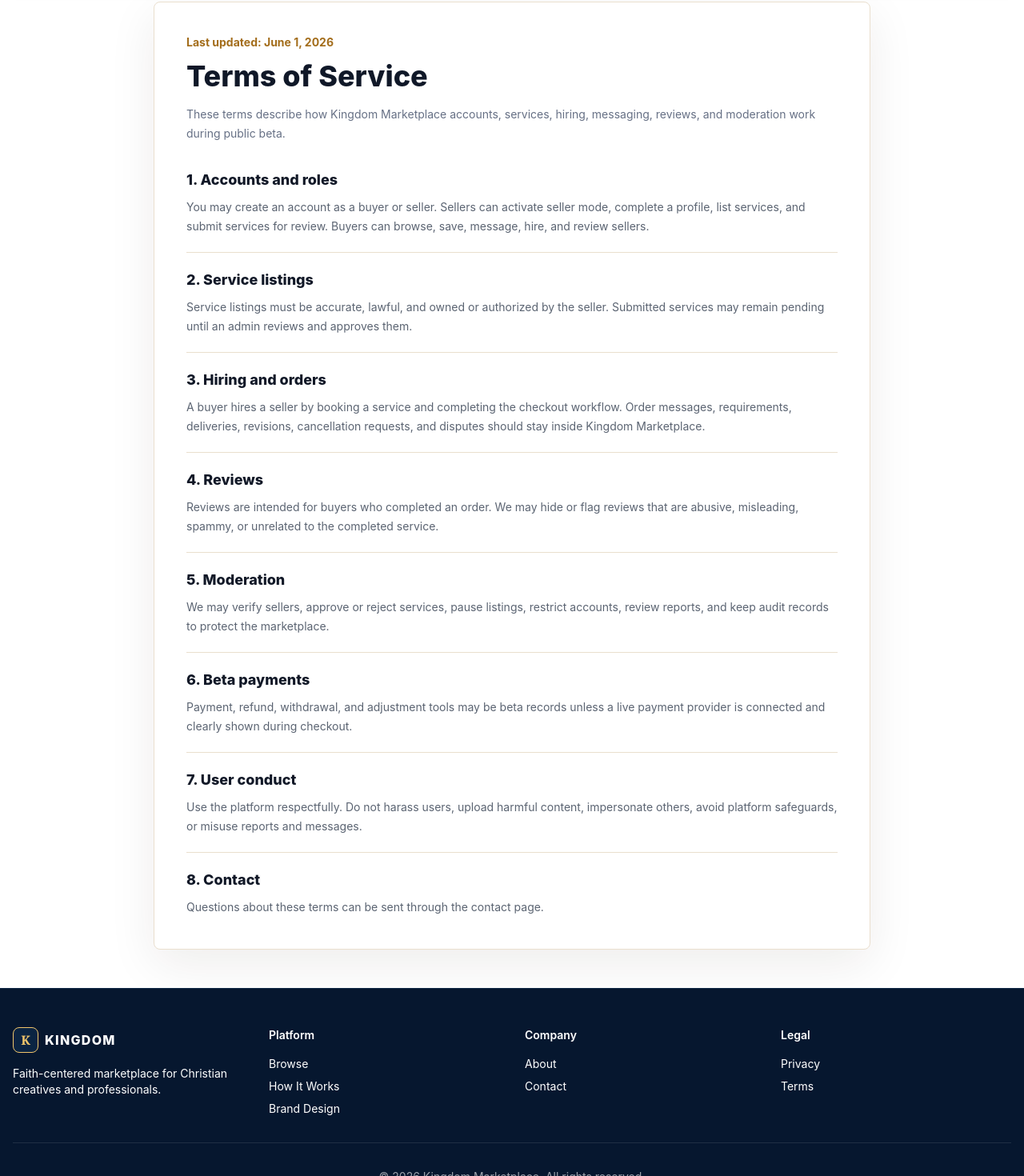
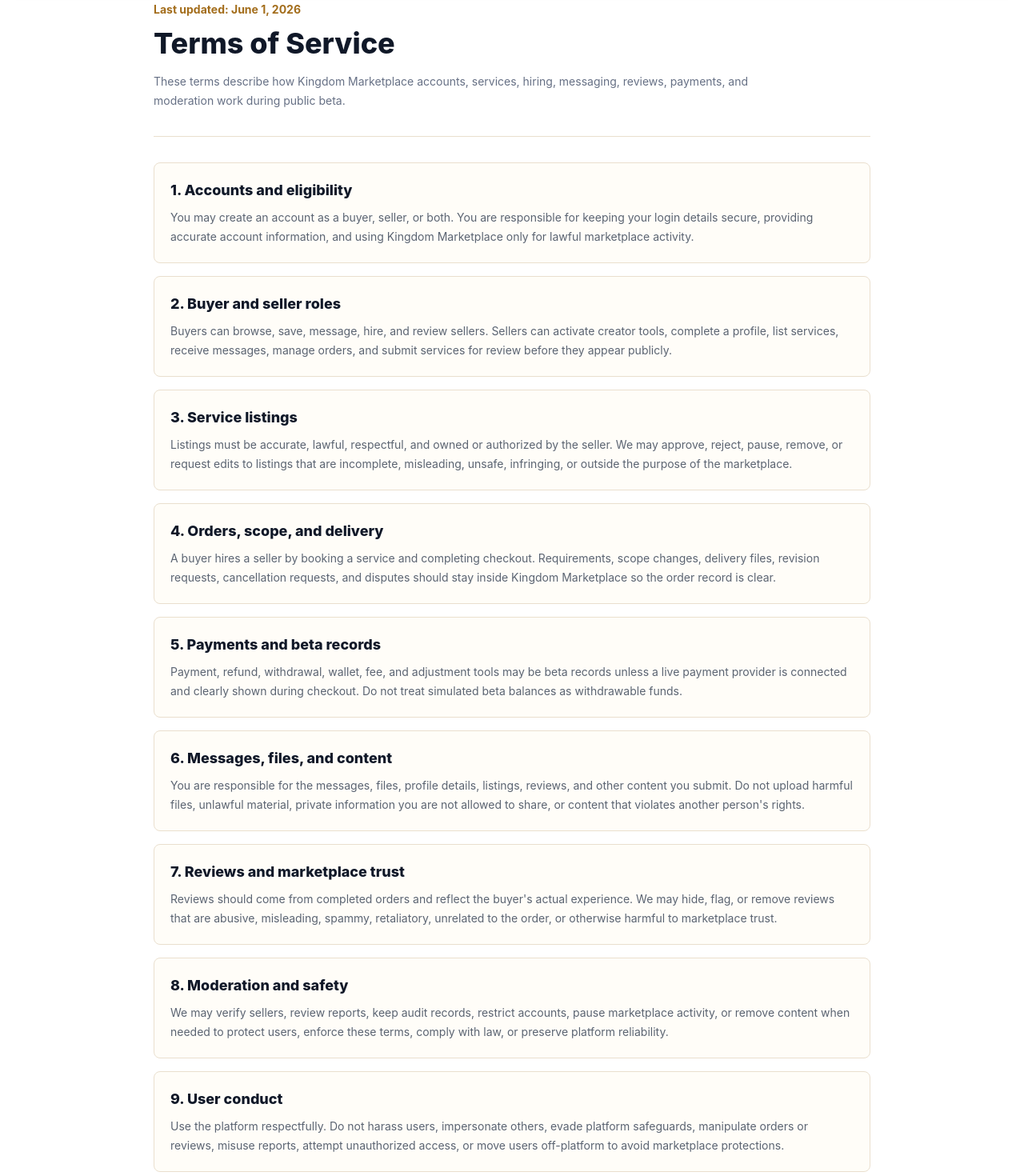
Before and after one commit to TruthBenjamin/KIngdom, a Next.js app: page /terms in a window 1280 px wide. Shown: the part 111-1581 px from the top of the page at 80% size. Built offline with nearby package versions, Linux system fonts and the light colour scheme; no server answers.

Commit message:
Add signup terms acceptance modal

```diff
--- a/app/terms/page.tsx
+++ b/app/terms/page.tsx
@@ -1,31 +1,37 @@
-const sections = [
-  ['Accounts and roles', 'You may create an account as a buyer or seller. Sellers can activate seller mode, complete a profile, list services, and submit services for review. Buyers can browse, save, message, hire, and review sellers.'],
-  ['Service listings', 'Service listings must be accurate, lawful, and owned or authorized by the seller. Submitted services may remain pending until an admin reviews and approves them.'],
-  ['Hiring and orders', 'A buyer hires a seller by booking a service and completing the checkout workflow. Order messages, requirements, deliveries, revisions, cancellation requests, and disputes should stay inside Kingdom Marketplace.'],
-  ['Reviews', 'Reviews are intended for buyers who completed an order. We may hide or flag reviews that are abusive, misleading, spammy, or unrelated to the completed service.'],
-  ['Moderation', 'We may verify sellers, approve or reject services, pause listings, restrict accounts, review reports, and keep audit records to protect the marketplace.'],
-  ['Beta payments', 'Payment, refund, withdrawal, and adjustment tools may be beta records unless a live payment provider is connected and clearly shown during checkout.'],
-  ['User conduct', 'Use the platform respectfully. Do not harass users, upload harmful content, impersonate others, avoid platform safeguards, or misuse reports and messages.'],
-  ['Contact', 'Questions about these terms can be sent through the contact page.'],
-]
+import Link from 'next/link'
+import { termsLastUpdated, termsSections } from '@/lib/legal/terms'
 
 export default function Terms() {
   return (
     <div className='bg-white px-4 py-8 sm:px-6 sm:py-12'>
-      <div className='mx-auto max-w-4xl rounded-lg border border-[#eadfce] bg-white p-6 shadow-[0_18px_60px_rgba(33,24,10,0.08)] sm:p-10'>
-        <p className='text-sm font-bold text-[#a36d1b]'>Last updated: June 1, 2026</p>
-        <h1 className='mt-3 text-4xl font-extrabold text-[#101828]'>Terms of Service</h1>
-        <p className='mt-4 text-sm leading-6 text-[#667085]'>
-          These terms describe how Kingdom Marketplace accounts, services, hiring, messaging, reviews, and moderation work during public beta.
-        </p>
-        <div className='mt-8 divide-y divide-[#eadfce]'>
-          {sections.map(([title, body], index) => (
-            <section key={title} className='py-5 first:pt-0 last:pb-0'>
-              <h2 className='text-lg font-extrabold'>{index + 1}. {title}</h2>
-              <p className='mt-2 text-sm leading-6 text-[#5b6472]'>{body}</p>
+      <div className='mx-auto max-w-4xl'>
+        <div className='border-b border-[#eadfce] pb-8'>
+          <p className='text-sm font-bold text-[#a36d1b]'>Last updated: {termsLastUpdated}</p>
+          <h1 className='mt-3 text-4xl font-extrabold text-[#101828]'>Terms of Service</h1>
+          <p className='mt-4 max-w-3xl text-sm leading-6 text-[#667085]'>
+            These terms describe how Kingdom Marketplace accounts, services, hiring, messaging, reviews, payments, and moderation work during public beta.
+          </p>
+        </div>
+
+        <div className='mt-8 grid gap-4'>
+          {termsSections.map((section, index) => (
+            <section key={section.title} className='rounded-lg border border-[#eadfce] bg-[#fffdf8] p-5'>
+              <h2 className='text-lg font-extrabold text-[#101828]'>
+                {index + 1}. {section.title}
+              </h2>
+              <p className='mt-2 text-sm leading-6 text-[#5b6472]'>{section.body}</p>
             </section>
           ))}
         </div>
+
+        <p className='mt-8 rounded-lg border border-[#eadfce] bg-white p-5 text-sm leading-6 text-[#5b6472]'>
+          These terms are designed for the current Kingdom Marketplace beta and are not a substitute for legal advice.
+          For questions, contact us through the{' '}
+          <Link href='/contact' className='font-bold text-[#a36d1b] hover:underline'>
+            contact page
+          </Link>
+          .
+        </p>
       </div>
     </div>
   )
--- /dev/null
+++ b/lib/legal/terms.ts
@@ -0,0 +1,44 @@
+export const termsLastUpdated = 'June 1, 2026'
+
+export const termsSections = [
+  {
+    title: 'Accounts and eligibility',
+    body: 'You may create an account as a buyer, seller, or both. You are responsible for keeping your login details secure, providing accurate account information, and using Kingdom Marketplace only for lawful marketplace activity.',
+  },
+  {
+    title: 'Buyer and seller roles',
+    body: 'Buyers can browse, save, message, hire, and review sellers. Sellers can activate creator tools, complete a profile, list services, receive messages, manage orders, and submit services for review before they appear publicly.',
+  },
+  {
+    title: 'Service listings',
+    body: 'Listings must be accurate, lawful, respectful, and owned or authorized by the seller. We may approve, reject, pause, remove, or request edits to listings that are incomplete, misleading, unsafe, infringing, or outside the purpose of the marketplace.',
+  },
+  {
+    title: 'Orders, scope, and delivery',
+    body: 'A buyer hires a seller by booking a service and completing checkout. Requirements, scope changes, delivery files, revision requests, cancellation requests, and disputes should stay inside Kingdom Marketplace so the order record is clear.',
+  },
+  {
+    title: 'Payments and beta records',
+    body: 'Payment, refund, withdrawal, wallet, fee, and adjustment tools may be beta records unless a live payment provider is connected and clearly shown during checkout. Do not treat simulated beta balances as withdrawable funds.',
+  },
+  {
+    title: 'Messages, files, and content',
+    body: 'You are responsible for the messages, files, profile details, listings, reviews, and other content you submit. Do not upload harmful files, unlawful material, private information you are not allowed to share, or content that violates another person\'s rights.',
+  },
+  {
+    title: 'Reviews and marketplace trust',
+    body: 'Reviews should come from completed orders and reflect the buyer\'s actual experience. We may hide, flag, or remove reviews that are abusive, misleading, spammy, retaliatory, unrelated to the order, or otherwise harmful to marketplace trust.',
+  },
+  {
+    title: 'Moderation and safety',
+    body: 'We may verify sellers, review reports, keep audit records, restrict accounts, pause marketplace activity, or remove content when needed to protect users, enforce these terms, comply with law, or preserve platform reliability.',
+  },
+  {
+    title: 'User conduct',
+    body: 'Use the platform respectfully. Do not harass users, impersonate others, evade platform safeguards, manipulate orders or reviews, misuse reports, attempt unauthorized access, or move users off-platform to avoid marketplace protections.',
+  },
+  {
+    title: 'Changes and contact',
+    body: 'We may update these terms as the marketplace grows. Continued use after an update means you accept the revised terms. Questions about these terms can be sent through the contact page.',
+  },
+]
```
Also changed, not shown: app/(auth)/signup/page.tsx (+117 -2 lines).
